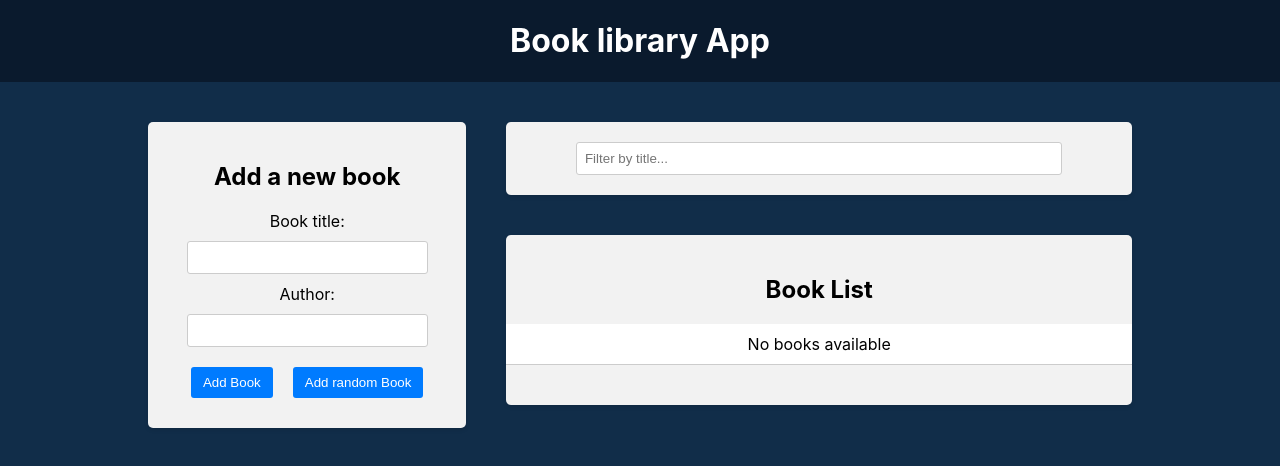
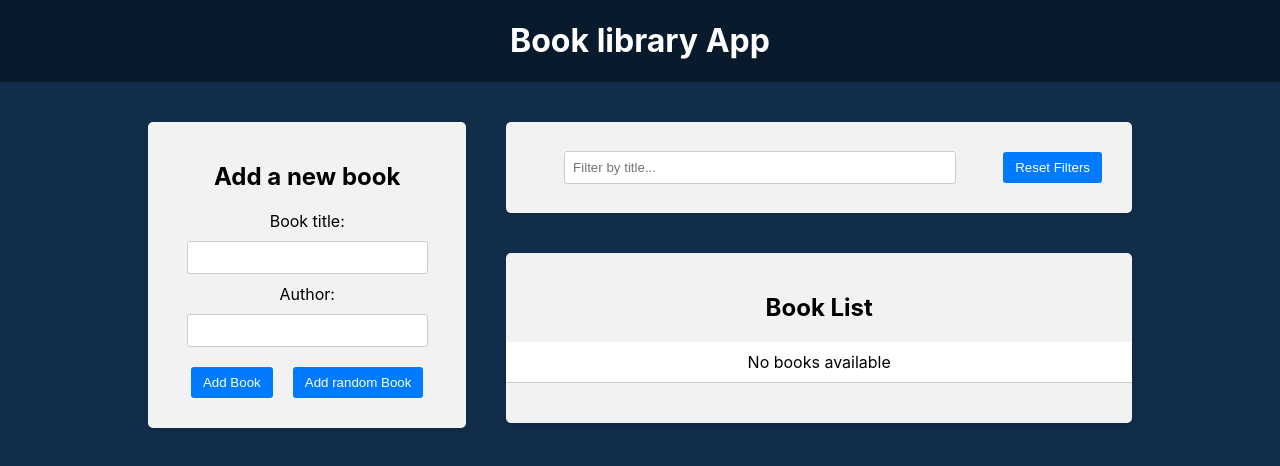
Before and after one commit to Waldemar-00/react-again, a React (Create React App) app in the folder 30-react-redux/frontend/: page / in a window 1280 px wide. Shown: the top 466 px of the page. Built offline with nearby package versions, Linux system fonts and the light colour scheme.

Commit message:
Now you can reset filters

```diff
--- a/30-react-redux/frontend/src/components/BookList/BookList.jsx
+++ b/30-react-redux/frontend/src/components/BookList/BookList.jsx
@@ -15,7 +15,7 @@ const BookList = () => {
   const handleChangeFavorite = (id) => {
     dispatch(aC.changeFavorite(id))
   }
-  const filteredBooks = filterTitle
+  const filteredBooks = filterTitle //for optimisation
     ? books.filter((book) => book.title.toLowerCase().includes(filterTitle.toLowerCase()))
     : books
   return (
--- a/30-react-redux/frontend/src/components/Filter/Filter.jsx
+++ b/30-react-redux/frontend/src/components/Filter/Filter.jsx
@@ -5,8 +5,12 @@ import './Filter.css'
 const Filter = () => {
   const dispatch = useDispatch()
   const title = useSelector((state) => state.filter.title)
+  const handleResetFiters = () => {
+    dispatch(filterSlice.actions.resetFilters())
+  }
   return (
     <div className='app-block filter'>
+      <div className='filter-row'>
         <div className='filter-group'>
           <input
             type='text'
@@ -15,6 +19,10 @@ const Filter = () => {
             onChange={(e) => dispatch(filterSlice.actions.setTitleFilter(e.target.value))}
           />
         </div>
+        <button type='button' onClick={handleResetFiters}>
+          Reset Filters
+        </button>
+      </div>
     </div>
   )
 }
--- a/30-react-redux/frontend/src/redux/slices/filterSlice.js
+++ b/30-react-redux/frontend/src/redux/slices/filterSlice.js
@@ -7,6 +7,7 @@ const filterSlice = createSlice({
   },
   reducers: {
     setTitleFilter: (state, action) => ({ ...state, title: action.payload }),
+    resetFilters: (state) => ({ ...state, title: '' }),
   },
 })
 export default filterSlice
```
Lines whose indentation alone changed are shown as unchanged.
